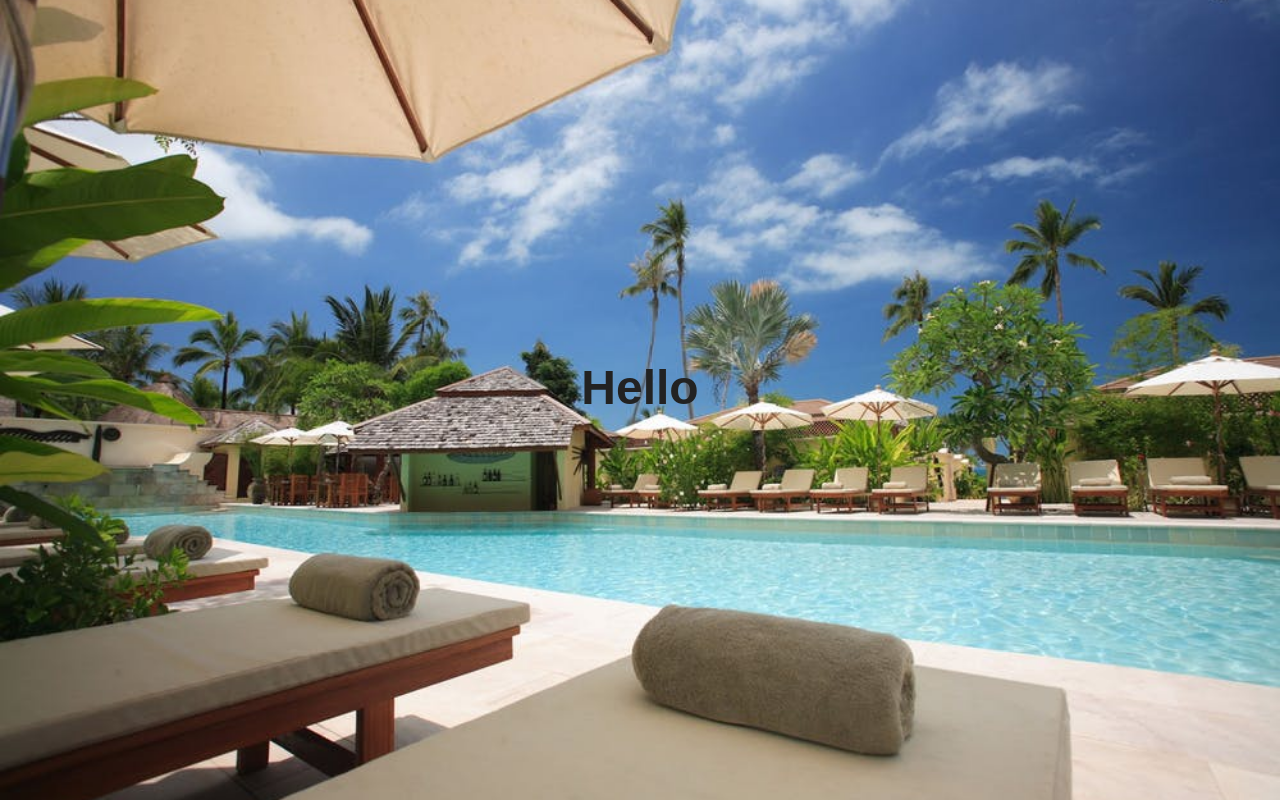
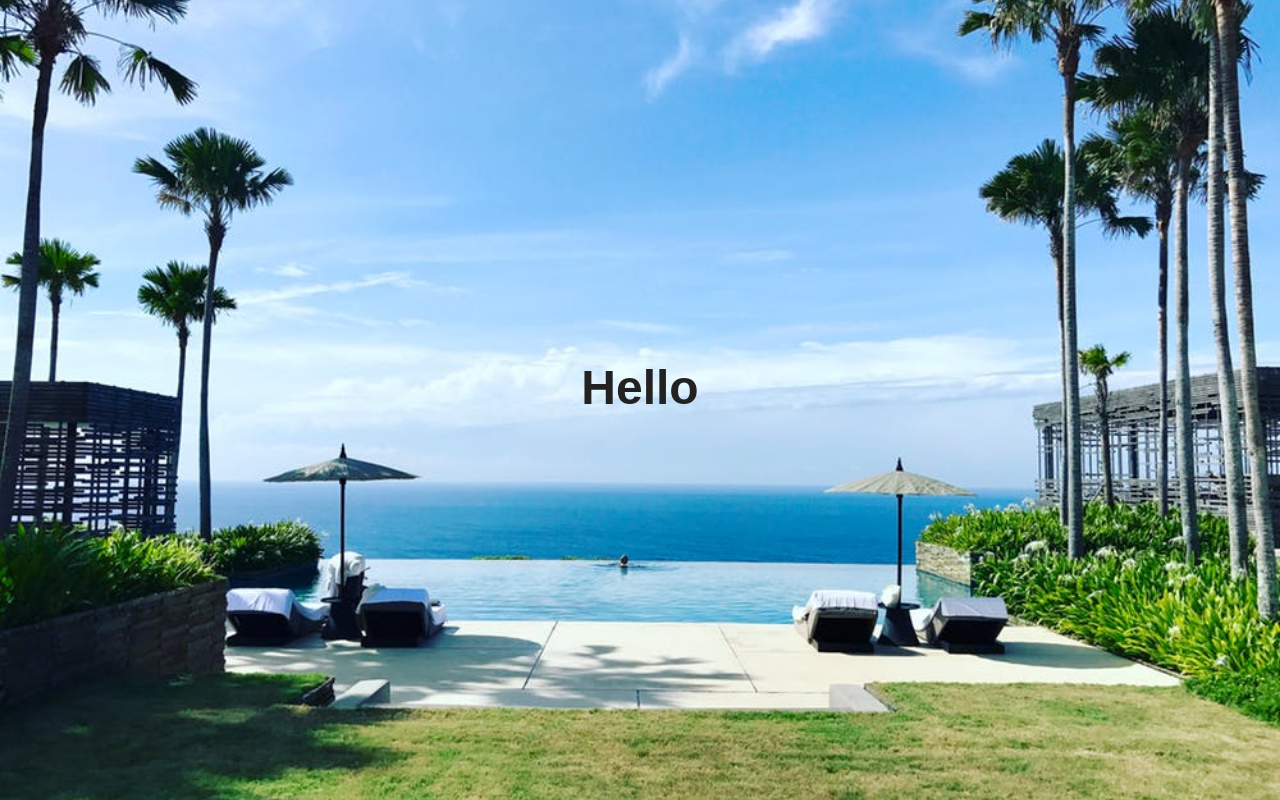
Before and after one commit to nwease/beach_bum_nicks, a React (Create React App) app: page / in a window 1280 px wide. Built offline with nearby package versions, Linux system fonts and the light colour scheme; a web font is replaced by a local one.

Commit message:
Worked on hero styling

```diff
--- a/src/components/global/Hero.js
+++ b/src/components/global/Hero.js
@@ -1,12 +1,10 @@
 import styled from 'styled-components';
-import homeImg from '../../images/homeBcg.jpeg';
+import { setFlex, setBackground } from '../../styling';
 
 const Hero = styled.header`
   min-height: 100vh;
-  background: url(${props => props.img || homeImg}) center/cover fixed no-repeat;
-  display: flex;
-  align-items: center;
-  justify-content: center;
+  ${props => setBackground({img: props.img})};
+  ${setFlex()};
 `;
 
 export default Hero;
--- a/src/components/home/Header.js
+++ b/src/components/home/Header.js
@@ -1,10 +1,10 @@
 import React from 'react';
 import Hero from '../global/Hero';
-import aboutImg from '../../images/aboutBcg.jpeg';
+import homeImg from '../../images/homeBcg.jpeg';
 
 const Header = () => {
     return (
-        <Hero img={aboutImg}>
+        <Hero img={homeImg}>
             <h1>
                 Hello
             </h1>
--- a/src/styling.js
+++ b/src/styling.js
@@ -9,3 +9,18 @@
 export const setFont = {
     main: "font-family: 'Stylish', sans-serif;"
 };
+
+export const setFlex = ({ x = 'center', y = 'center' } = {}) => {
+    return `
+        display:flex;
+        align-items:${y};
+        justify-content:${x}
+    `;
+};
+
+export const setBackground = ({img = 'https://images.pexels.com/photos/1628086/pexels-photo-1628086.jpeg?auto=compress&cs=tinysrgb&dpr=2&w=500', color = 'rgba(0,0,0,0)'} = {}) => {
+    return `
+        background: linear-gradient(${color}, ${color}),
+        url(${img}) center/cover fixed no-repeat
+    `;
+};
```
